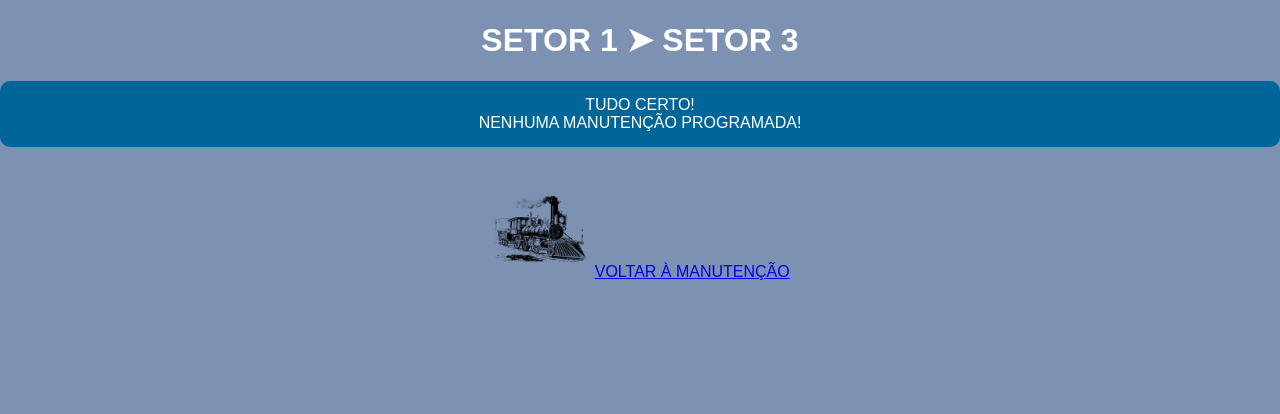
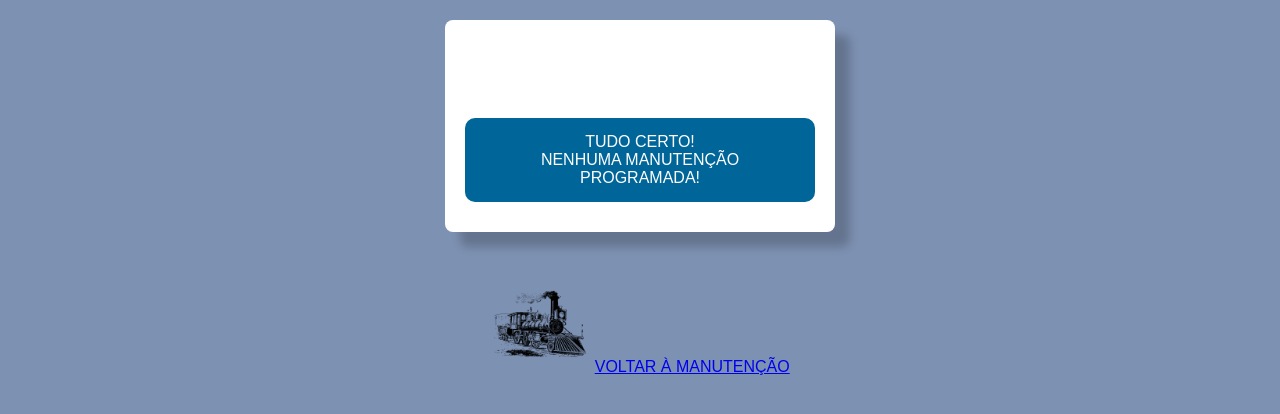
Before and after one commit to luty07/sa-parte-II-ferrorama, a PHP site: page /public/manutencao1.html in a window 1280 px wide. Shown: the top 414 px of the page. Run offline with PHP 8.4, Linux system fonts and the light colour scheme.

Commit message:
correcao

```diff
--- a/public/manutencao1.html
+++ b/public/manutencao1.html
@@ -9,8 +9,12 @@
 </head>
 
 <body>
-    <h1>SETOR 1 ➤ SETOR 3</h1>
+    <section>  <h1>
+    SETOR 1 ➤ SETOR 3</h1>
     <div class="mensagem">TUDO CERTO!<br>NENHUMA MANUTENÇÃO PROGRAMADA!
+    </div>
+    </section>
+
     </div>
     <img src="../assets/trem.png" alt="Locomotiva" class="img-trem">
     <a href="manutencao.html" class="botao">VOLTAR À MANUTENÇÃO</a>
--- a/styles/manutencao.css
+++ b/styles/manutencao.css
@@ -69,3 +69,15 @@ body {
     border-radius: 10px;
     margin: 10px 0;
   }
+
+  section {
+    background: rgb(255, 255, 255);
+    margin: 20px auto;
+    padding: 20px;
+    max-width: 350px;
+    border-radius: 8px;
+    display: flex;
+    flex-direction: column;
+    align-items: center;
+    box-shadow: 15px 15px 10px rgba(0, 0, 0, 0.2);
+  }
```
